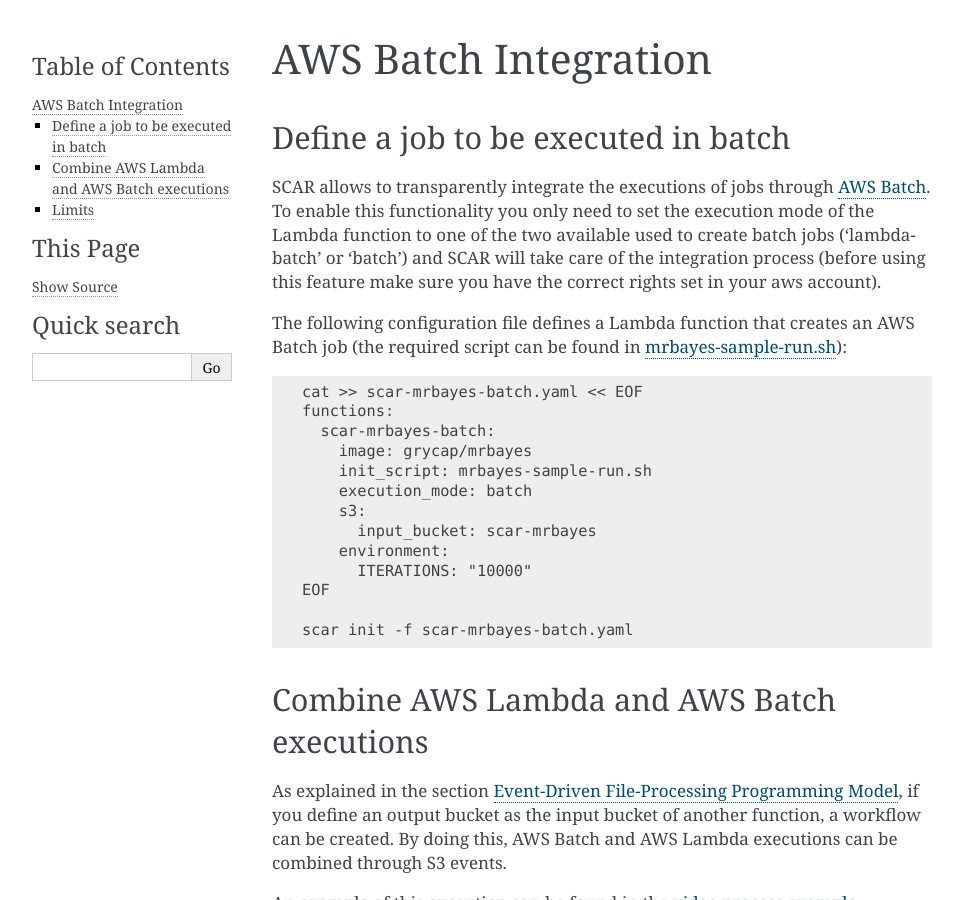
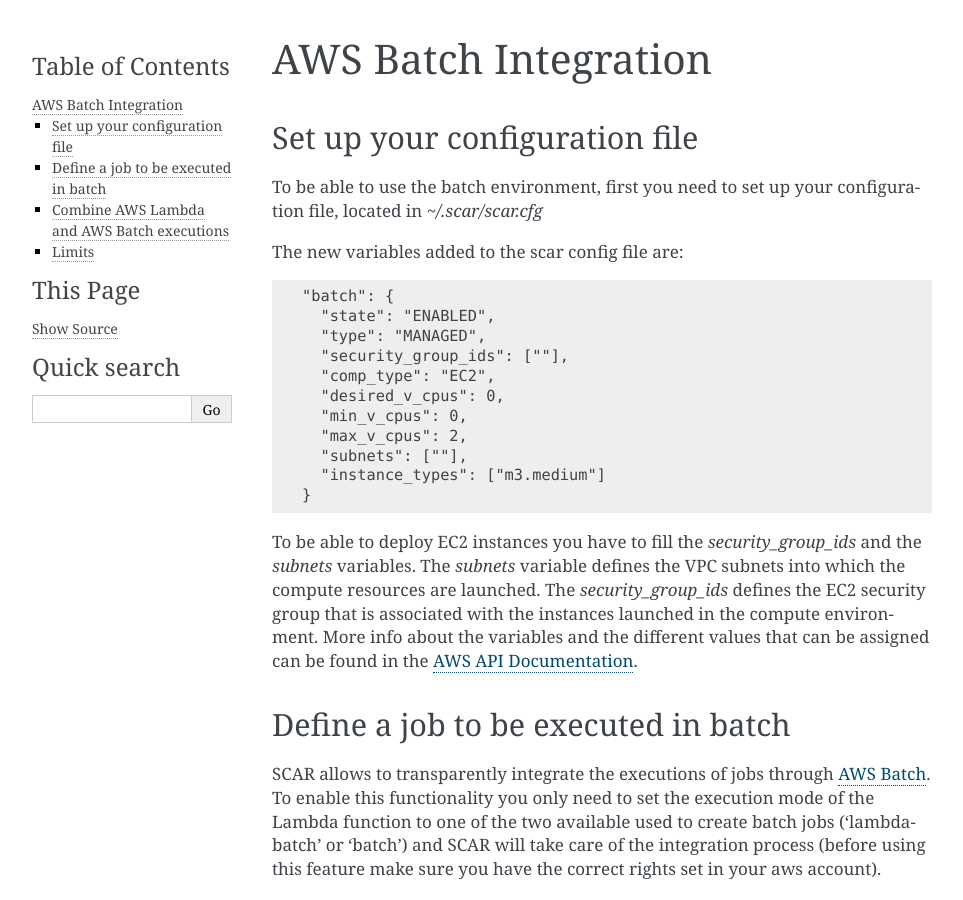
Before and after one commit to grycap/scar, a Sphinx documentation site: the page built from docs/source/batch.rst, in a window 1280 px wide and 900 px high. Shown: the whole window, without its empty margins (148-1111 px from the left). Built offline with Sphinx 7.4.7, drawn with Linux system fonts in a browser that asks for light colours.

Commit message:
Update default batch file and batch documentation

```diff
--- a/docs/source/batch.rst
+++ b/docs/source/batch.rst
@@ -2,6 +2,31 @@
 
 AWS Batch Integration
 =======================
+
+Set up your configuration file
+------------------------------
+
+To be able to use the batch environment, first you need to set up your configuration file, located in `~/.scar/scar.cfg`
+
+The new variables added to the scar config file are::
+
+  "batch": {
+    "state": "ENABLED",
+    "type": "MANAGED",
+    "security_group_ids": [""],
+    "comp_type": "EC2",
+    "desired_v_cpus": 0,
+    "min_v_cpus": 0,
+    "max_v_cpus": 2,
+    "subnets": [""],
+    "instance_types": ["m3.medium"]
+  }
+
+To be able to deploy EC2 instances you have to fill the `security_group_ids` and the `subnets` variables.
+The `subnets` variable defines the VPC subnets into which the compute resources are launched.
+The `security_group_ids` defines the EC2 security group that is associated with the instances launched in the compute environment.
+More info about the variables and the different values that can be assigned can be found in the `AWS API Documentation <https://docs.aws.amazon.com/batch/latest/APIReference/API_CreateComputeEnvironment.html>`_.
+
 
 Define a job to be executed in batch
 ------------------------------------
@@ -25,7 +50,7 @@
   scar init -f scar-mrbayes-batch.yaml
 
 Combine AWS Lambda and AWS Batch executions
------------------------------------
+-------------------------------------------
 As explained in the section :doc:`/prog_model`, if you define an output bucket as the input bucket of another function, a workflow can be created.
 By doing this, AWS Batch and AWS Lambda executions can be combined through S3 events.
 
```
Also changed, not shown: 1 other file.
